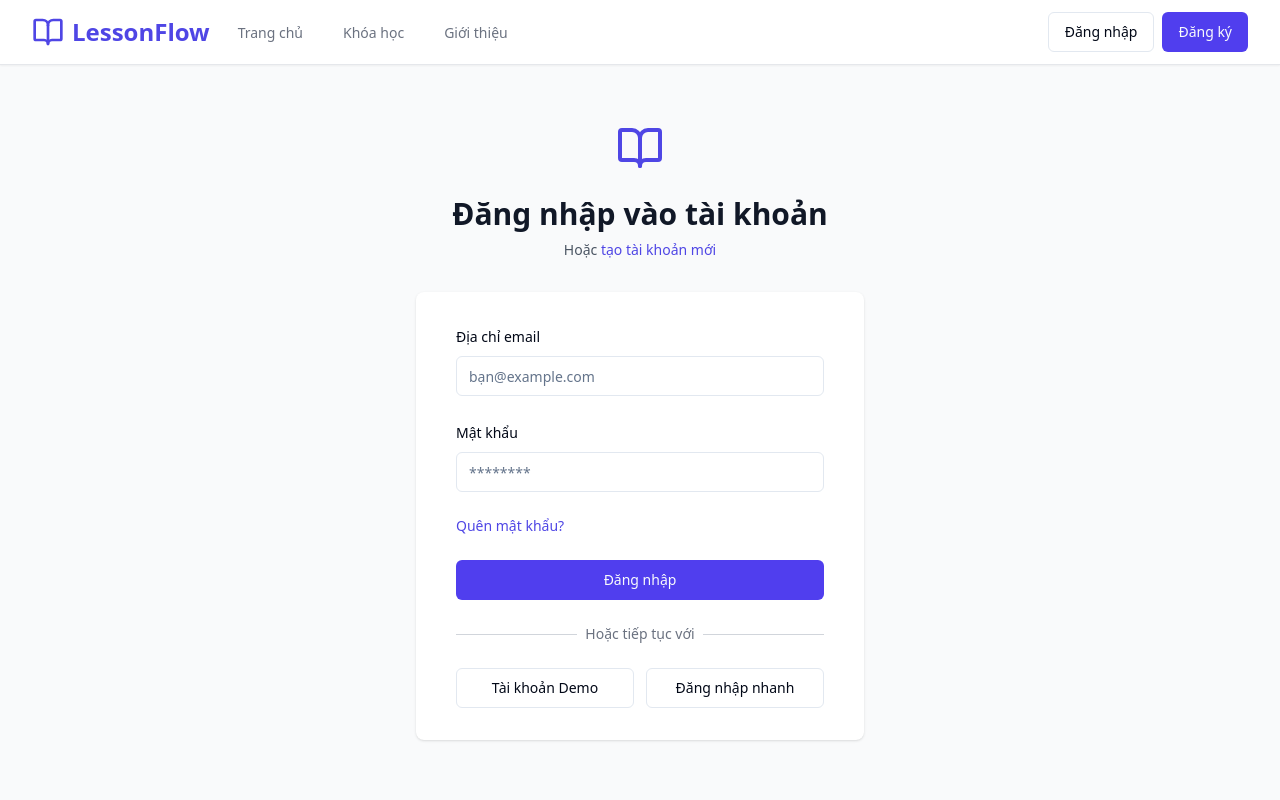
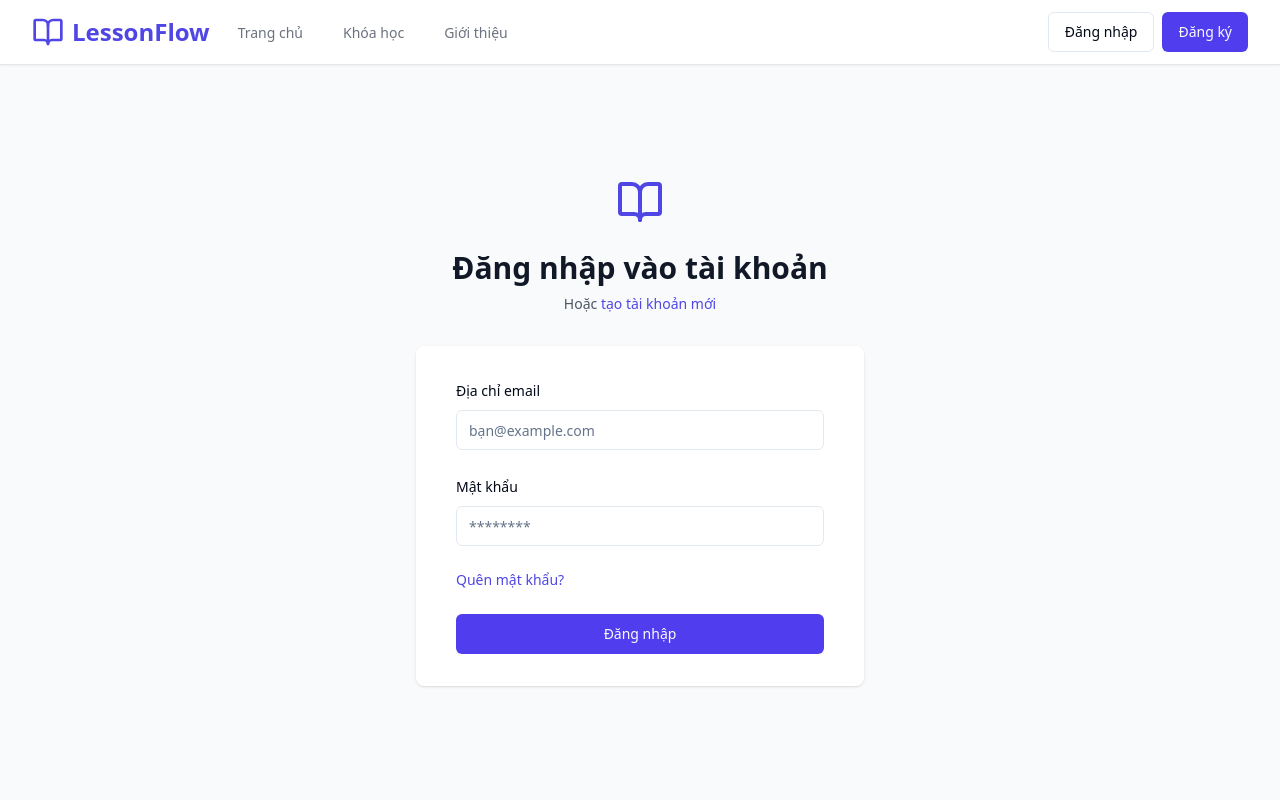
Before and after one commit to tuananh6614/lesson-flow-platform-70-0ec7480a, a React (Vite) app: page /login in a window 1280 px wide. Shown: the top 800 px of the page. Built offline with nearby package versions, Linux system fonts and the light colour scheme.

Commit message:
Remove demo and quick login features
Remove demo account and quick login buttons from the login page.

```diff
--- a/src/pages/Login.tsx
+++ b/src/pages/Login.tsx
@@ -1,4 +1,3 @@
-
 import React from "react";
 import { Link, useNavigate } from "react-router-dom";
 import { useForm } from "react-hook-form";
@@ -130,44 +129,6 @@ const Login = () => {
                 </Button>
               </form>
             </Form>
-
-            <div className="mt-6">
-              <div className="relative">
-                <div className="absolute inset-0 flex items-center">
-                  <div className="w-full border-t border-gray-300" />
-                </div>
-                <div className="relative flex justify-center text-sm">
-                  <span className="px-2 bg-white text-gray-500">
-                    Hoặc tiếp tục với
-                  </span>
-                </div>
-              </div>
-
-              <div className="mt-6 grid grid-cols-2 gap-3">
-                <Button
-                  variant="outline"
-                  className="w-full"
-                  onClick={() => {
-                    // Demo credentials login
-                    form.setValue("email", "john.doe@example.com");
-                    form.setValue("password", "password");
-                  }}
-                >
-                  Tài khoản Demo
-                </Button>
-                <Button
-                  variant="outline"
-                  type="button"
-                  className="w-full"
-                  onClick={() =>
-                    login("john.doe@example.com", "password")
-                      .then(() => navigate("/dashboard"))
-                  }
-                >
-                  Đăng nhập nhanh
-                </Button>
-              </div>
-            </div>
           </div>
         </div>
       </div>
```
